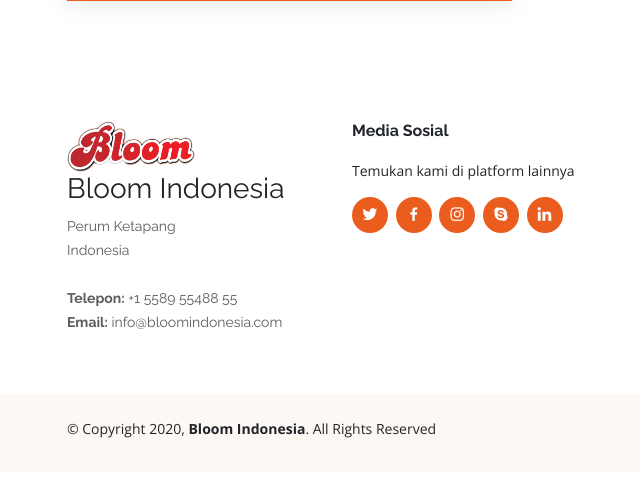
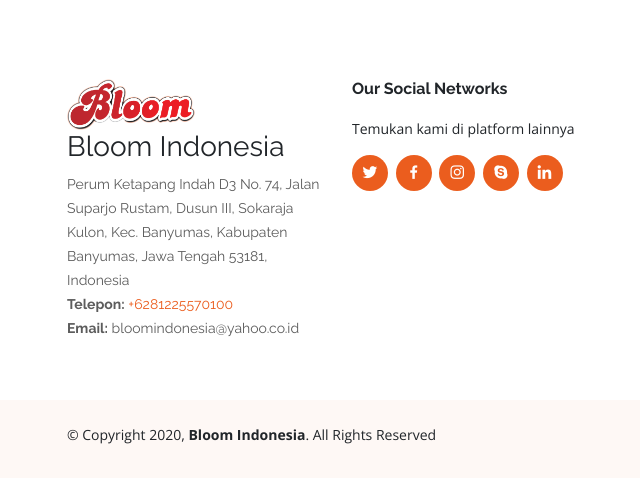
Before and after one commit to taufan-mft/bloom, a Django app: page / in a window 1280 px wide. Shown: the part 2558-3036 px from the top of the page, without its empty margins (18-658 px from the left). Before the commit the page ends 2996 px from the top, so only its background shows below. Run offline with Django 3.2, Linux system fonts and the light colour scheme; some libraries are stand-ins or nearby versions.

Commit message:
ubah sebelum release

```diff
--- a/web/templates/index.html
+++ b/web/templates/index.html
@@ -7,8 +7,8 @@
   <meta content="width=device-width, initial-scale=1.0" name="viewport">
 
   <title>Home | Bloom Indonesia</title>
-  <meta content="" name="descriptison">
-  <meta content="" name="keywords">
+  <meta content="Hai, selamat datang di website resmi Bloom Indonesia! Temukan mengenai info produk serta kemitraan dengan Bloom Indonesia disini." name="description">
+  <meta content="bloom indonesia, franchise seblak, seblak bloom" name="keywords">
 
   <!-- Favicons -->
   <link href="assets/img/favicon.png" rel="icon">
@@ -83,7 +83,7 @@
         </div>
         <div class="col-lg-6 order-1 order-lg-2 hero-img">
           <!--<img src="assets/img/hero-img.svg" class="img-fluid animated" alt="">-->
-          <img src=" {% static "seblak2.jpg" class="img-fluid animated" %}" width=100% alt="" style="margin: auto;
+          <img src=" {% static "logseblak2.png"%}" width=100% alt="" style="margin: auto;
     display: block;">
         </div>
       </div>
@@ -104,7 +104,7 @@
           <div class="col-lg-6 pt-5 pt-lg-0">
             <h3 data-aos="fade-up">Siapa kami?</h3>
             <p data-aos="fade-up" data-aos-delay="100">
-             Bloom Indonesia merupakan company yang sudah berdiri selama blablabla
+              Bloom adalah perusahaan mandiri yang sudah melayani Indonesia di banyak kota selama 7 tahun.
             </p>
             <a  class="btn btn-primary scrollto" href="/tentang-kami" style="background: #eb5d1e;
     color: #fff;
@@ -166,7 +166,7 @@
 
         <div class="row">
 
-          <div class="col-lg-5 d-flex align-items-stretch" data-aos="fade-up" data-aos-delay="100">
+          <div class="col d-flex align-items-stretch" data-aos="fade-up" data-aos-delay="100">
             <div class="info">
               <div class="address">
                 <i class="icofont-google-map"></i>
@@ -177,13 +177,13 @@
               <div class="email">
                 <i class="icofont-envelope"></i>
                 <h4>Email:</h4>
-                <p>info@bloomindonesia.com</p>
+                <p>bloomindonesia@yahoo.co.id</p>
               </div>
 
               <div class="phone">
                 <i class="icofont-phone"></i>
                 <h4>Telepon:</h4>
-                <p>+628134566</p>
+                <p>+6281225570100</p>
               </div>
 
 
@@ -243,29 +243,16 @@
               <h3>Bloom Indonesia</h3>
 
             <p>
-              Perum Ketapang<br>
-              Indonesia<br>
+              Perum Ketapang Indah D3 No. 74, Jalan Suparjo Rustam, Dusun III, Sokaraja Kulon, Kec. Banyumas, Kabupaten Banyumas, Jawa Tengah 53181, Indonesia
                <br>
-              <strong>Telepon:</strong> +1 5589 55488 55<br>
-              <strong>Email:</strong> info@bloomindonesia.com<br>
+              <strong>Telepon:</strong> <a href="tel:+6281225570100">+6281225570100</a><br>
+              <strong>Email:</strong> bloomindonesia@yahoo.co.id<br>
             </p>
           </div>
-<!--
-          <div class="col-lg-3 col-md-6 footer-links" data-aos="fade-up" data-aos-delay="200">
-            <h4>Useful Links</h4>
-            <ul>
-              <li><i class="bx bx-chevron-right"></i> <a href="#">Home</a></li>
-              <li><i class="bx bx-chevron-right"></i> <a href="#">About us</a></li>
-              <li><i class="bx bx-chevron-right"></i> <a href="#">Services</a></li>
-              <li><i class="bx bx-chevron-right"></i> <a href="#">Terms of service</a></li>
-              <li><i class="bx bx-chevron-right"></i> <a href="#">Privacy policy</a></li>
-            </ul>
-          </div>
 
-         -->
 
           <div class="col-lg-3 col-md-6 footer-links" data-aos="fade-up" data-aos-delay="400">
-            <h4>Media Sosial</h4>
+            <h4>Our Social Networks</h4>
             <p>Temukan kami di platform lainnya</p>
             <div class="social-links mt-3">
               <a href="#" class="twitter"><i class="bx bxl-twitter"></i></a>
```
Also changed, not shown: web/templates/inner-page.html (+7 -8 lines), web/templates/lokasi_outlet.html (+6 -7 lines), web/templates/madu.html (+5 -18 lines), web/templates/seblak.html (+6 -6 lines), web/templates/tentang-kami.html (+5 -6 lines), web/static/logseblak2.png (added).
